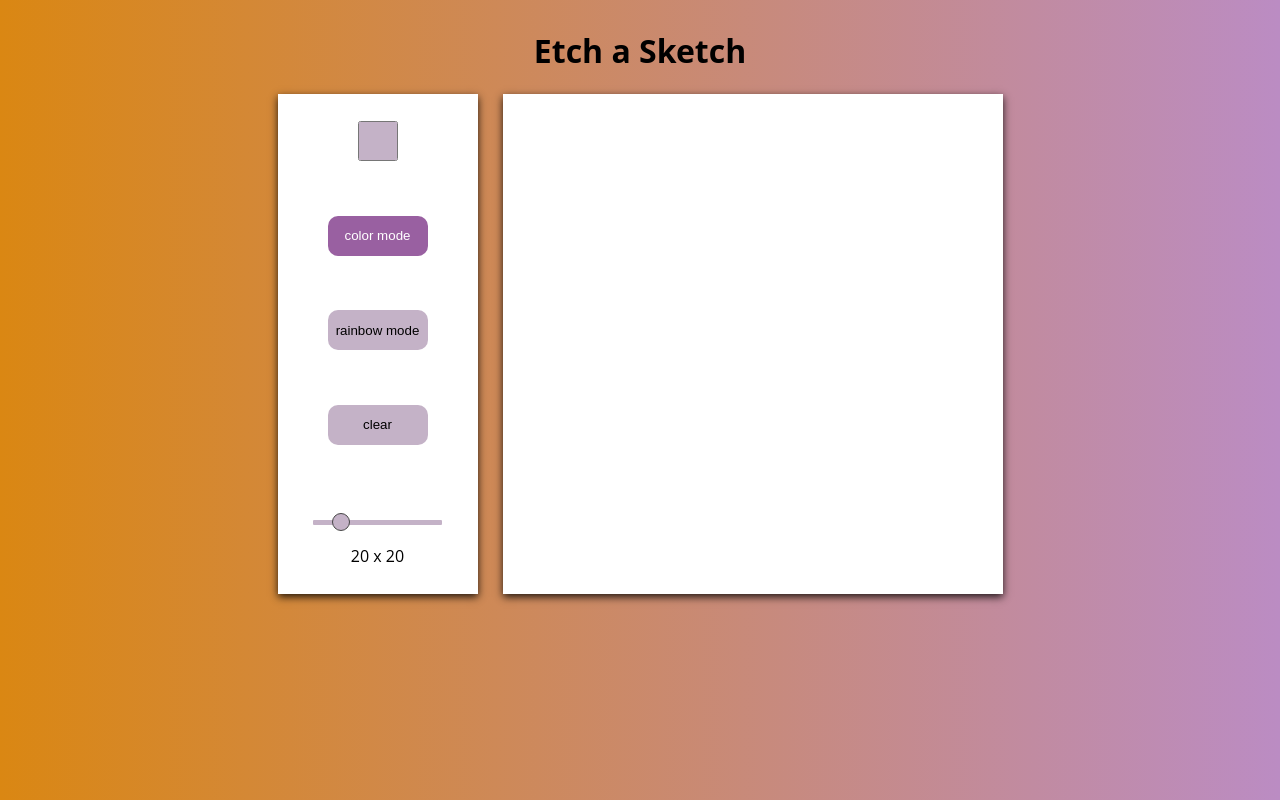
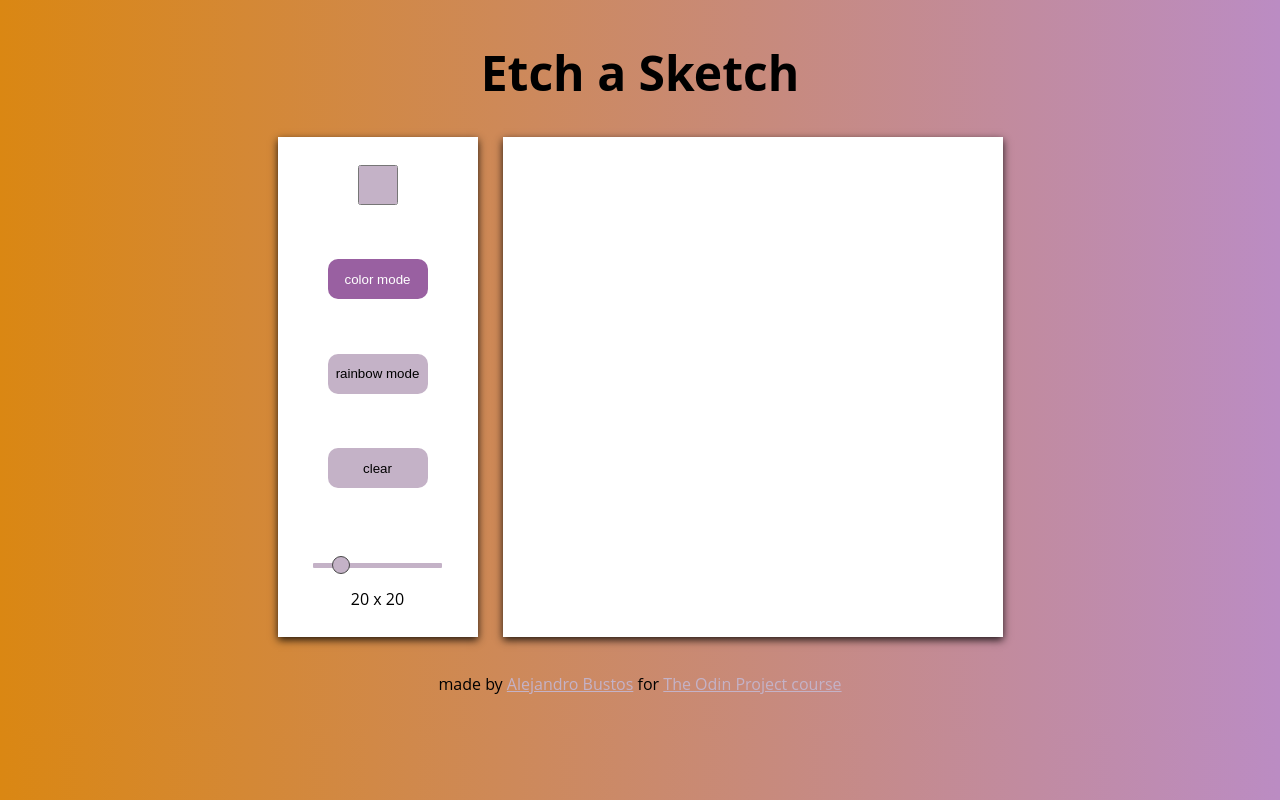
Before and after one commit to ABustos2606/etch-a-sketch, a plain HTML site: page index.htm in a window 1280 px wide. Drawn offline with Linux system fonts and the light colour scheme.

Commit message:
footer added

```diff
--- a/index.htm
+++ b/index.htm
@@ -30,7 +30,7 @@
         </div>
     </main>
     <footer>
-
+        <p>made by <a href="https://github.com/ABustos2606/etch-a-sketch" target="_blank">Alejandro Bustos</a> for <a href="theodinproject.com" target="_blank">The Odin Project course</a></p>
     </footer>
     <script src="main.js"></script>
 </body>
--- a/style.css
+++ b/style.css
@@ -7,6 +7,10 @@ body {
 header {
     display: flex;
     justify-content: center;
+}
+
+header h1 {
+    font-size: 48px;
 }
 
 main {
@@ -177,3 +181,17 @@ input[type=range] {
     -webkit-box-sizing: border-box;
     background-color: #fff;
 }
+
+footer {
+    display: flex;
+    justify-content: center;
+    margin: 20px 0;
+}
+
+a {
+    color: #c4b2c7;
+}
+
+a:hover {
+    color: #9960a1;
+}
```
